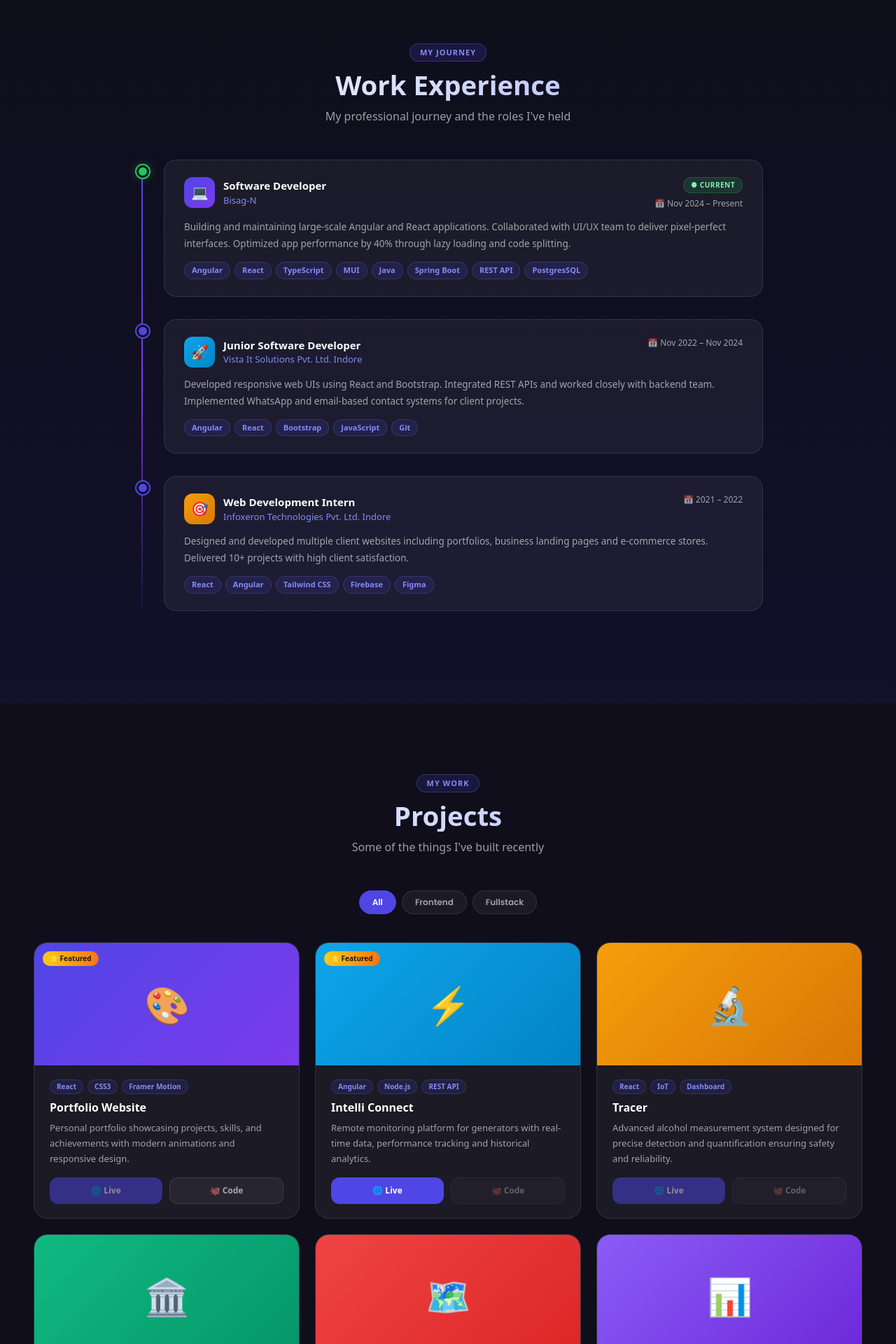
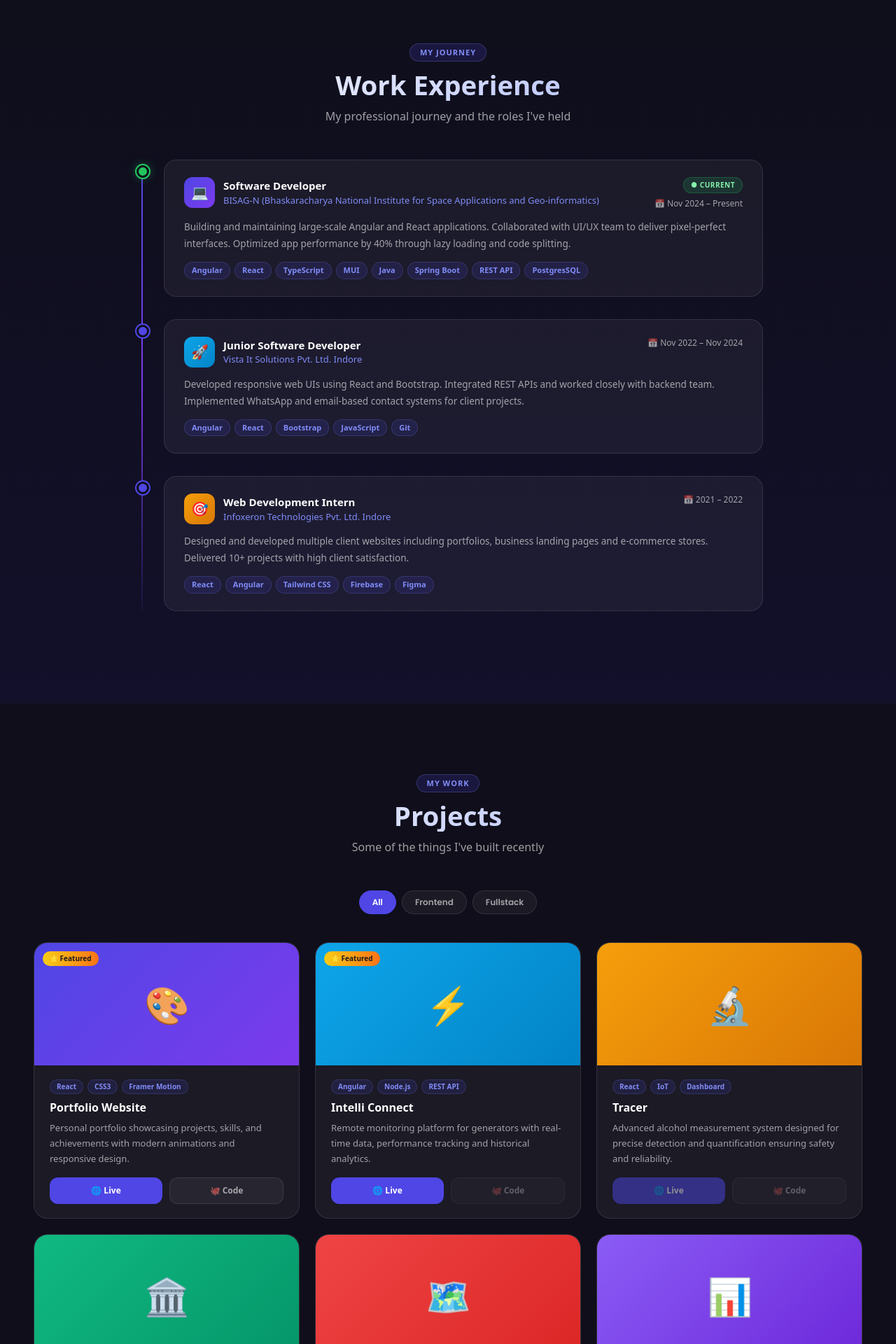
Before and after one commit to satishjawarkar/My-portfolio-, a React (Vite) app: page / in a window 1280 px wide. Shown: the part 2890-4810 px from the top of the page at 70% size. Built offline with nearby package versions, Linux system fonts and the light colour scheme.

Commit message:
update formname

```diff
--- a/src/component/ExperienceSection.jsx
+++ b/src/component/ExperienceSection.jsx
@@ -3,7 +3,8 @@ import React from "react";
 const EXPERIENCE = [
   {
     role: "Software Developer",
-    company: "Bisag-N",
+    company:
+      "BISAG-N (Bhaskaracharya National Institute for Space Applications and Geo-informatics)",
     period: "Nov 2024 – Present",
     current: true,
     icon: "💻",
--- a/src/component/ProjectsSection.jsx
+++ b/src/component/ProjectsSection.jsx
@@ -8,7 +8,7 @@ const PROJECTS = [
     bg: "linear-gradient(135deg,#4f46e5,#7c3aed)",
     tags: ["React", "CSS3", "Framer Motion"],
     cat: "Frontend",
-    live: "#",
+    live: "https://my-portfolio-mocha-nu-70.vercel.app/",
     github: "https://github.com/satishjawarkar",
     featured: true,
   },
```
